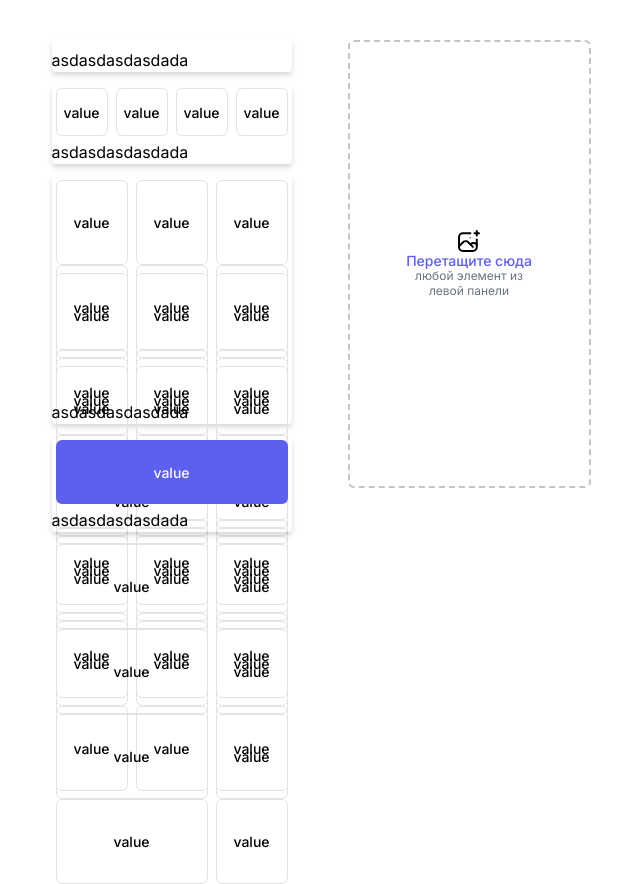
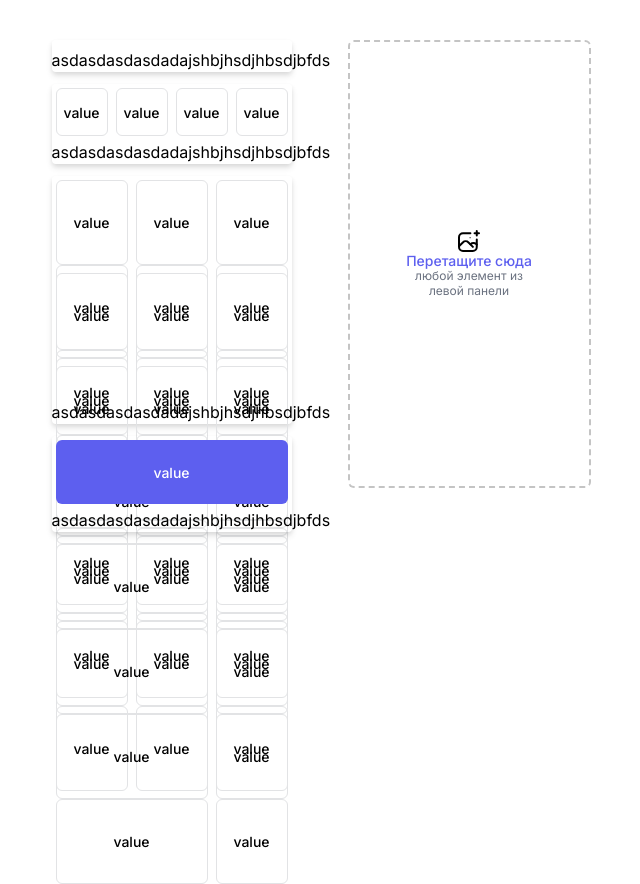
Before and after one commit to stoshich/calculator-counstructor, a React (Vite) app: page / in a window 1280 px wide. Shown: the whole page, without its empty margins (319-959 px from the left). Built offline with nearby package versions, Linux system fonts and the light colour scheme.

Commit message:
text text

```diff
--- a/src/components/Calculator.tsx
+++ b/src/components/Calculator.tsx
@@ -50,7 +50,7 @@ const Calculator = () => {
             onDragEnd={(e) => dragEndHandler(e, component)}
           >
             {component()}
-            asdasdasdasdada
+            asdasdasdasdadajshbjhsdjhbsdjbfds
           </div>
         )}
       </div>
```
